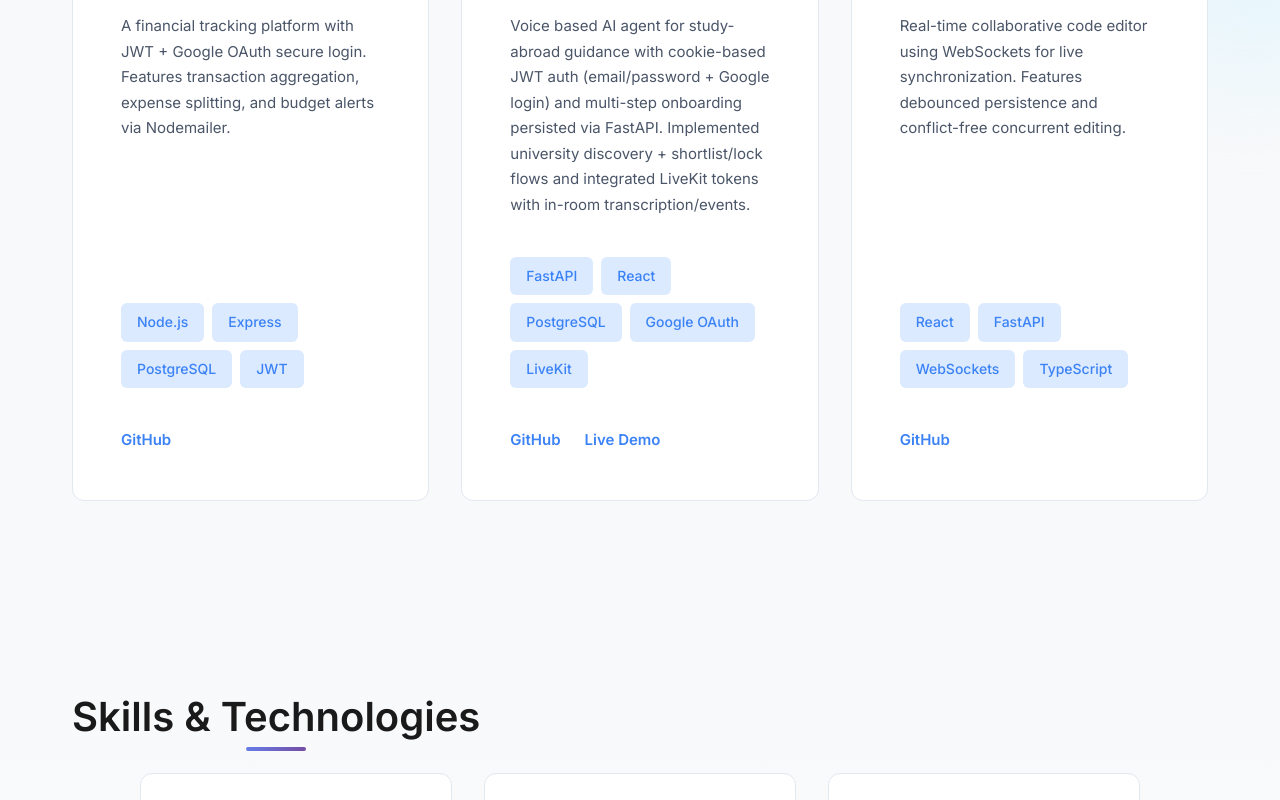
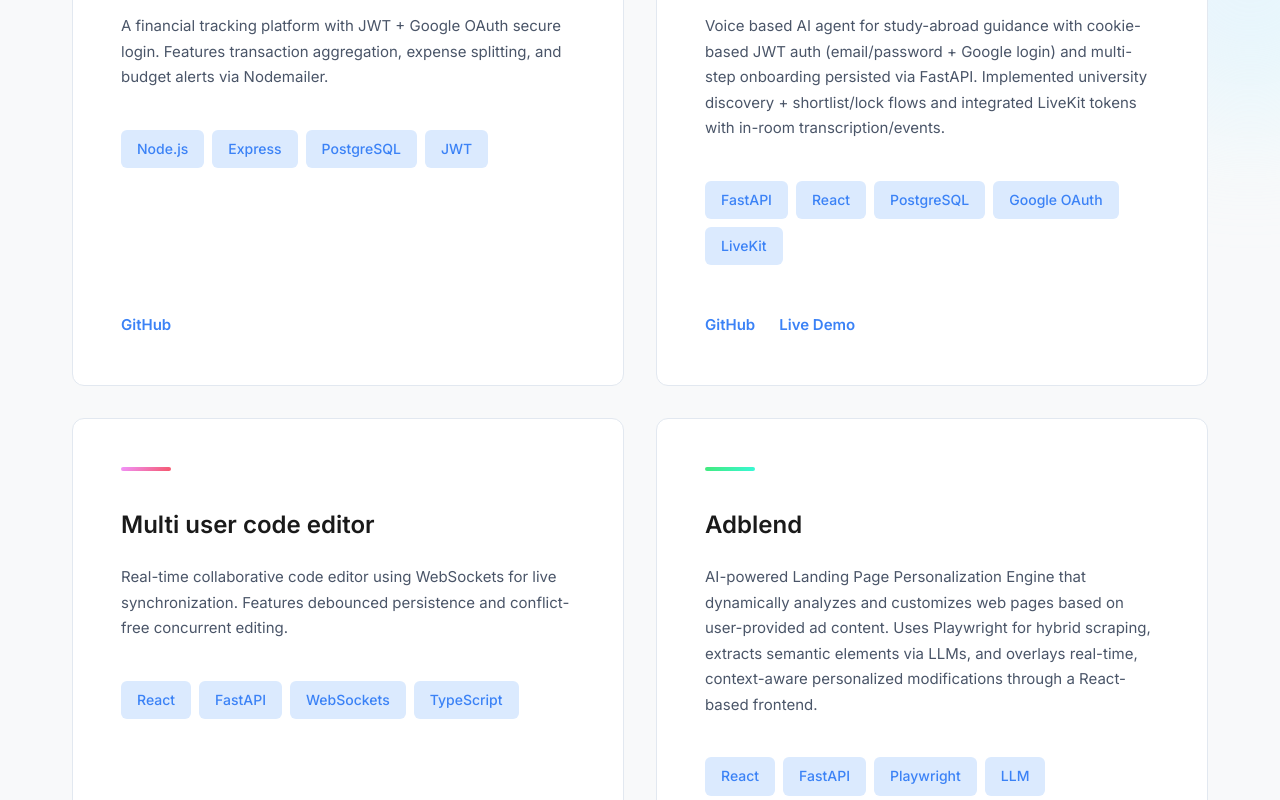
Before and after one commit to Chetanvaidada/Portfolio, a React (Vite) app: page / in a window 1280 px wide. Shown: the part 3960-4760 px from the top of the page. Built offline with nearby package versions, Linux system fonts and the light colour scheme.

Commit message:
mod:added new project

```diff
--- a/src/components/Projects.css
+++ b/src/components/Projects.css
@@ -1,6 +1,6 @@
 .projects-grid {
     display: grid;
-    grid-template-columns: repeat(auto-fit, minmax(320px, 1fr));
+    grid-template-columns: repeat(2, 1fr);
     gap: var(--spacing-lg);
 }
 
@@ -24,23 +24,23 @@
 }
 
 .project-description {
-    flex: 1;
     font-size: var(--font-size-sm);
     line-height: 1.7;
+    margin-bottom: var(--spacing-sm);
 }
 
 .project-tags {
     display: flex;
     flex-wrap: wrap;
     gap: var(--spacing-xs);
-    margin-top: var(--spacing-sm);
 }
 
 .project-links {
     display: flex;
     flex-wrap: wrap;
     gap: var(--spacing-md);
-    margin-top: var(--spacing-sm);
+    margin-top: auto;
+    padding-top: var(--spacing-md);
 }
 
 .project-link {
--- a/src/components/Projects.jsx
+++ b/src/components/Projects.jsx
@@ -30,6 +30,15 @@ function Projects() {
             tags: ['React', 'FastAPI', 'WebSockets', 'TypeScript'],
             link: 'https://github.com/Chetanvaidada/multi-user-code-editor', // Add your GitHub link here
             gradient: 'linear-gradient(135deg, #F093FB 0%, #F5576C 100%)'
+        },
+        {
+            id: 4,
+            title: 'Adblend',
+            description: 'AI-powered Landing Page Personalization Engine that dynamically analyzes and customizes web pages based on user-provided ad content. Uses Playwright for hybrid scraping, extracts semantic elements via LLMs, and overlays real-time, context-aware personalized modifications through a React-based frontend.',
+            tags: ['React', 'FastAPI', 'Playwright', 'LLM'],
+            link: 'https://github.com/Chetanvaidada/AdBlend-', // github link will be added by user
+            demo: 'https://ad-blend.vercel.app/', // deployed link will be added by user
+            gradient: 'linear-gradient(135deg, #43E97B 0%, #38F9D7 100%)'
         },
     ];
 
```
Also changed, not shown: 1 other file (tests, documents, lock files or other folders).
